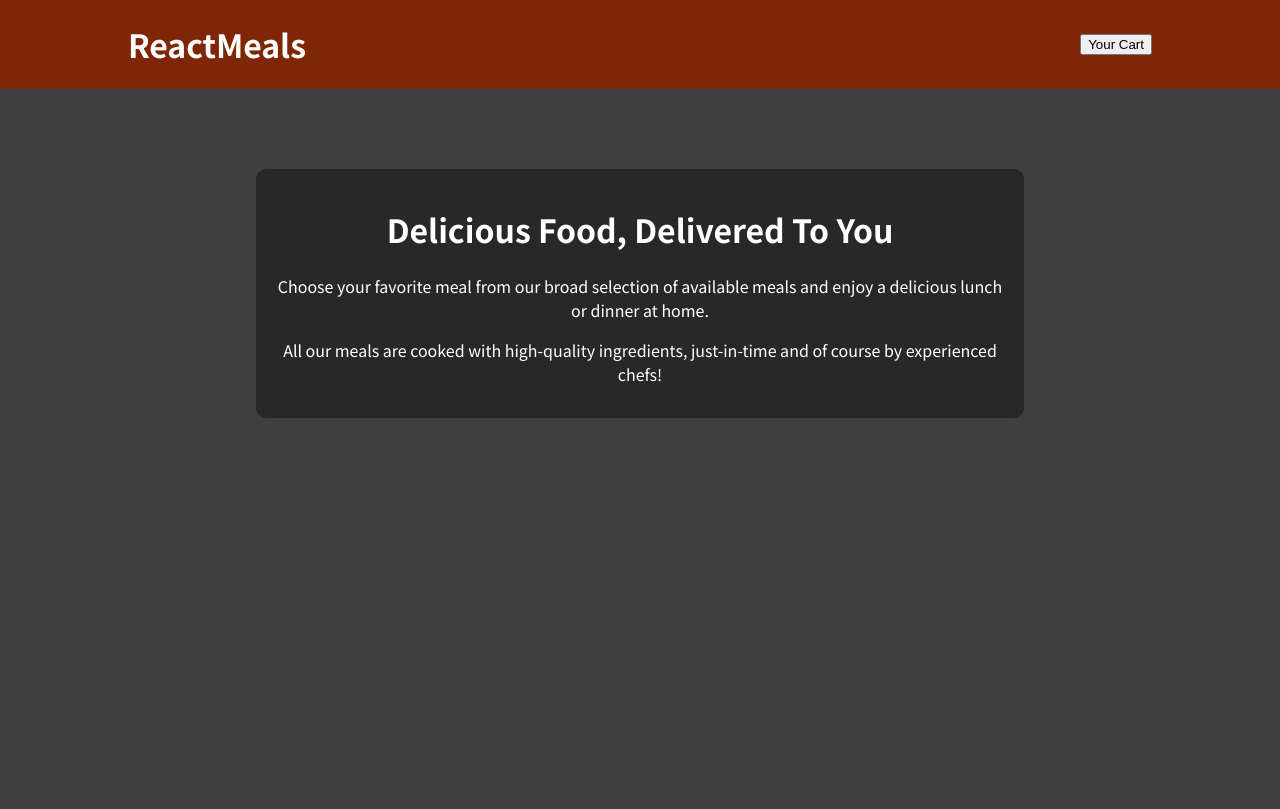
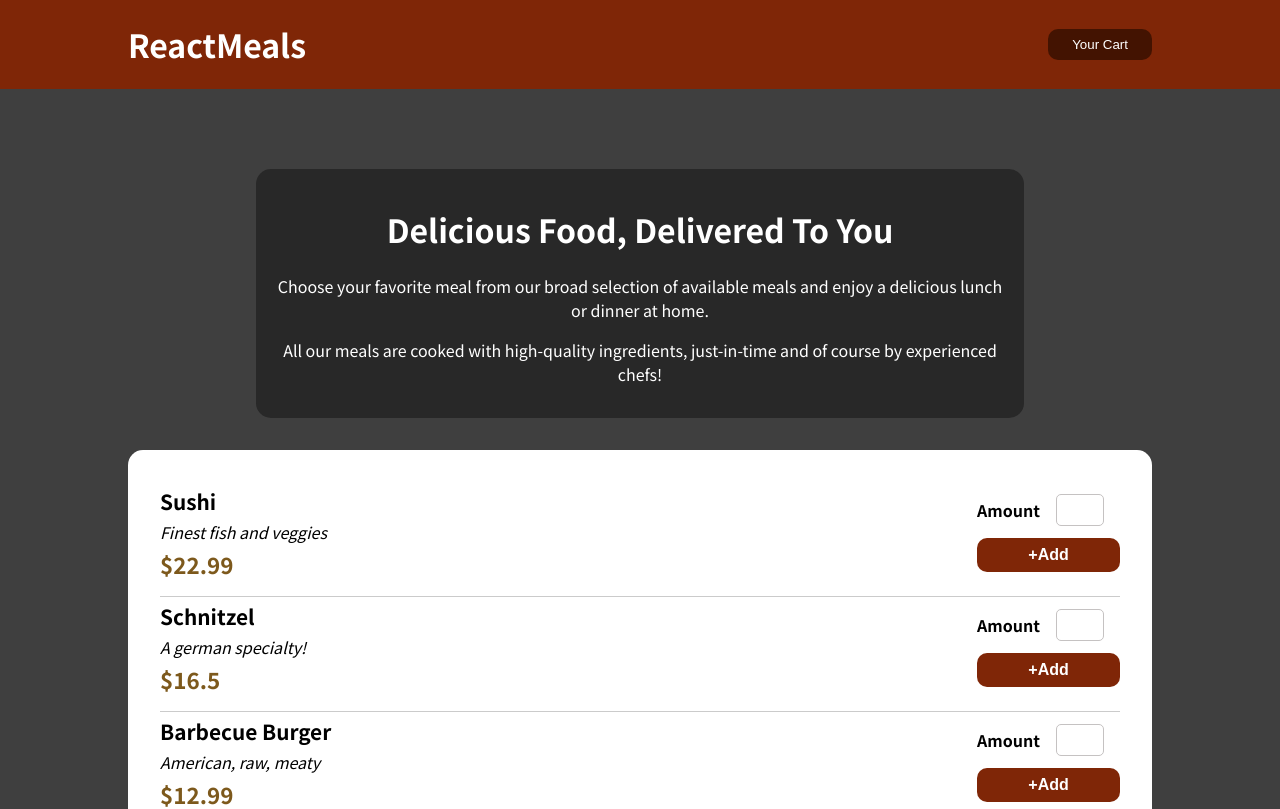
Before and after one commit to daedaem/ReactToyProject, a React (Create React App) app in the folder MealOrder/: page / in a window 1280 px wide. Shown: the top 809 px of the page. Built offline with nearby package versions, Linux system fonts and the light colour scheme.

Commit message:
feat: add FoodList & FoodListItem

```diff
--- a/MealOrder/src/App.js
+++ b/MealOrder/src/App.js
@@ -1,10 +1,42 @@
+import React, { useState } from "react";
 import Header from "./components/Header/Header";
 import Banner from "./components/Banner/Banner";
+import FoodList from "./components/FoodList/FoodList";
+
+const originFoodList = [
+  {
+    title: "Sushi",
+    disc: "Finest fish and veggies",
+    price: 22.99,
+  },
+  {
+    title: "Schnitzel",
+    disc: "A german specialty!",
+    price: 16.5,
+  },
+  {
+    title: "Barbecue Burger",
+    disc: "American, raw, meaty",
+    price: 12.99,
+  },
+  {
+    title: "Green Bowl",
+    disc: "Healthy...and green...",
+    price: 18.99,
+  },
+];
 function App() {
+  const [foodList, setFoodList] = useState(originFoodList);
+  const foodListHandler = (newData) => {
+    setFoodList((prev) => {
+      return [...prev, newData];
+    });
+  };
   return (
     <>
       <Header></Header>
       <Banner></Banner>
+      <FoodList foodList={foodList}></FoodList>
     </>
   );
 }
--- /dev/null
+++ b/MealOrder/src/components/FoodList/FoodList.js
@@ -0,0 +1,13 @@
+import Card from "../UI/Card";
+import FoodListItem from "./FoodListItem";
+import classes from "./FoodList.module.css";
+const FoodList = (props) => {
+  return (
+    <Card className={classes.food_list_frame}>
+      {props.foodList.map((el, idx) => (
+        <FoodListItem key={idx} foodItem={el}></FoodListItem>
+      ))}
+    </Card>
+  );
+};
+export default FoodList;
--- /dev/null
+++ b/MealOrder/src/components/FoodList/FoodList.module.css
@@ -0,0 +1,7 @@
+.food_list_frame {
+  background-color: white;
+  /* color: green; */
+  width: 80%;
+  padding: 2rem;
+  margin: 2rem auto;
+}
--- /dev/null
+++ b/MealOrder/src/components/FoodList/FoodListItem.js
@@ -0,0 +1,33 @@
+import React from "react";
+import Button from "../UI/Button";
+import classes from "./FoodListItem.module.css";
+const FoodListItem = (props) => {
+  //   console.log(props);
+  return (
+    <>
+      <div className={classes.food_list_item_frame}>
+        <div>
+          <h1 className={classes.food_list_item_title}>
+            {props.foodItem.title}
+          </h1>
+          <p className={classes.food_list_item_disc}>{props.foodItem.disc}</p>
+          <p className={classes.price}>${props.foodItem.price}</p>
+        </div>
+        <div className={classes.order_box}>
+          <div className={classes.amount_box}>
+            <p>Amount</p>
+            <input
+              type="number"
+              min="1"
+              max="10"
+              className={classes.amount_box_input}
+            />
+          </div>
+          <Button className={classes.food_list_item_button}>+Add</Button>
+        </div>
+      </div>
+    </>
+  );
+};
+
+export default FoodListItem;
--- /dev/null
+++ b/MealOrder/src/components/FoodList/FoodListItem.module.css
@@ -0,0 +1,48 @@
+.food_list_item_frame {
+  display: flex;
+  justify-content: space-between;
+  align-items: stretch;
+  border-bottom: 1px solid rgb(203, 203, 203);
+  /* grid-template-columns: 5fr 1fr; */
+}
+.food_list_item_title {
+  font-size: 1.3rem;
+  font-weight: bold;
+  margin: 0.25rem 0rem 0.25rem 0rem;
+}
+.food_list_item_disc {
+  padding: 0;
+  font-style: italic;
+  margin: 0.25rem 0rem 0.25rem 0rem;
+}
+.price {
+  font-size: 1.4rem;
+  padding: 0;
+  margin: 0rem 0rem 1rem 0rem;
+  font-weight: bold;
+  color: rgb(125, 89, 28);
+}
+.order_box {
+  /* display: grid; */
+  /* flex-direction: column; */
+  /* grid-template-columns: 3fr 1fr 1fr; */
+  font-weight: bold;
+}
+.amount_box {
+  display: flex;
+  align-items: center;
+}
+.amount_box_input {
+  width: 3rem;
+  border-radius: 5px;
+  height: 2rem;
+  margin: auto 1rem;
+  padding: 0.5rem;
+  border: 1px solid rgb(197, 194, 194);
+}
+.food_list_item_button {
+  width: 100%;
+  font-weight: bold;
+  font-size: 1rem;
+  background-color: #7f2607;
+}
--- a/MealOrder/src/components/UI/Button.js
+++ b/MealOrder/src/components/UI/Button.js
@@ -1,5 +1,12 @@
 import classes from "./Button.module.css";
 const Button = (props) => {
-  return <button onClick={props.onClick}>{props.children}</button>;
+  return (
+    <button
+      className={`${classes.button} + ${props.className} `}
+      onClick={props.onClick}
+    >
+      {props.children}
+    </button>
+  );
 };
 export default Button;
--- a/MealOrder/src/components/UI/Button.module.css
+++ b/MealOrder/src/components/UI/Button.module.css
@@ -0,0 +1,8 @@
+.button {
+  border-radius: 10px;
+  border: 0px transparent;
+  background-color: #431301;
+  padding: 0.5rem 1.5rem;
+  color: white;
+  cursor: pointer;
+}
--- a/MealOrder/src/components/UI/Card.module.css
+++ b/MealOrder/src/components/UI/Card.module.css
@@ -1,5 +1,5 @@
 .Card {
-  border-radius: 10px;
+  border-radius: 15px;
   margin: 0 auto;
   padding: 1rem;
 }
```
